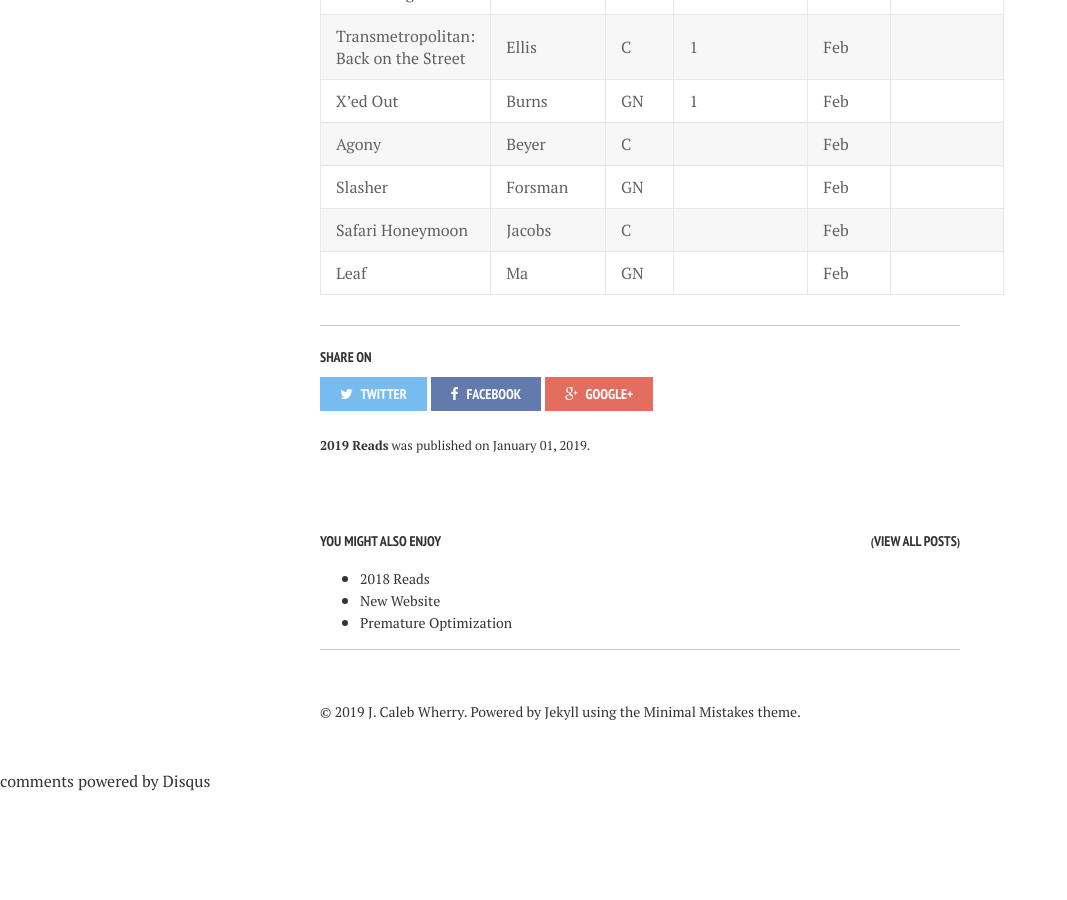
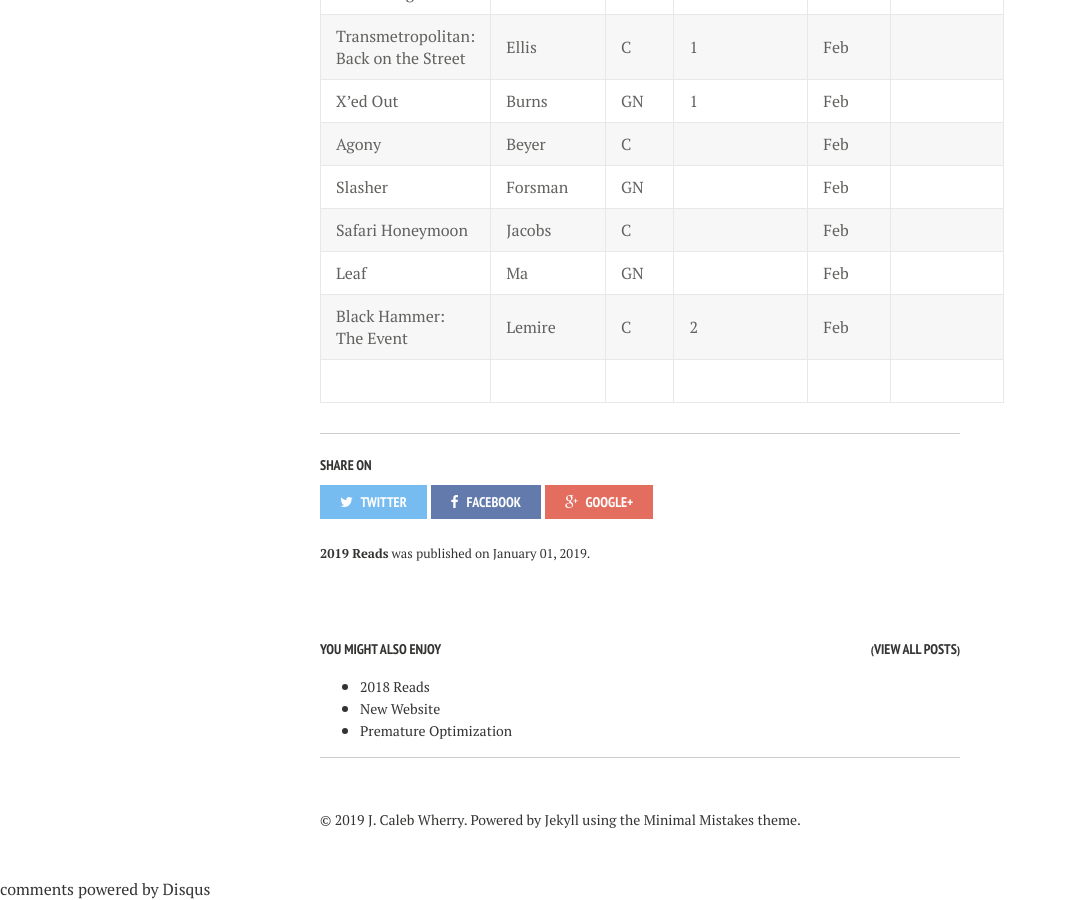
Before and after one commit to calebwherry/calebwherry.github.io, a Jekyll site: the page built from _posts/2019-01-01-2019-Reads.md, in a window 1280 px wide and 900 px high, scrolled down 3509 px. Shown: the whole window, without its empty margins (0-1067 px from the left). Built offline with Jekyll 4.4.1, drawn with Linux system fonts in a browser that asks for light colours; nearby versions of some CDN libraries; comment, search, counter and statistics services are not loaded; before the commit the page ends 4301 px from its top, so only the background shows below that.

Commit message:
Added new 2019 read.

```diff
--- a/_posts/2019-01-01-2019-Reads.md
+++ b/_posts/2019-01-01-2019-Reads.md
@@ -78,3 +78,5 @@ Note: Under 'Issue/Volume', '#' denotes a single comic issue. Otherwise, it is a
 | Slasher                                | Forsman    | GN    |              | Feb          |                                               |
 | Safari Honeymoon                       | Jacobs     | C     |              | Feb          |                                               |
 | Leaf                                   | Ma         | GN    |              | Feb          |                                               |
+| Black Hammer: The Event                | Lemire     | C     | 2            | Feb          |                                               |
+|
```
